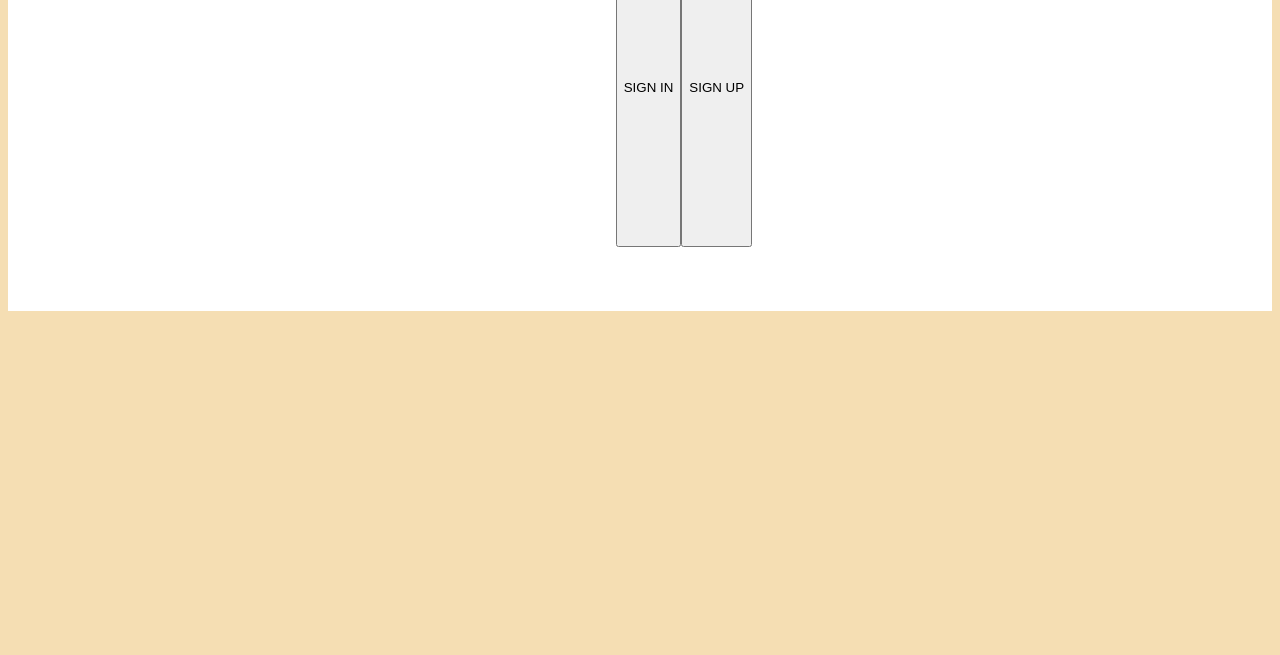
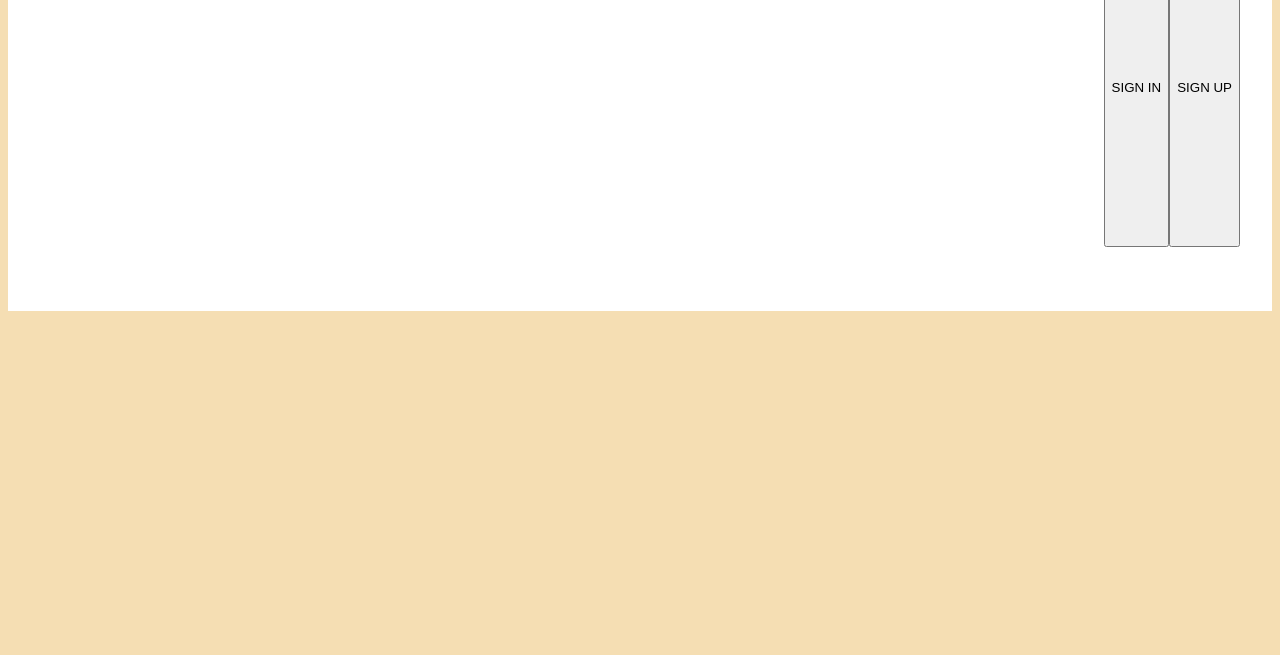
Before and after one commit to Jboywild1/nodejsclass, a plain HTML site: page index.html in a window 1280 px wide. Shown: the part 145-800 px from the top of the page. Drawn offline with Linux system fonts and the light colour scheme.

Commit message:
create style.css file

```diff
--- a/index.html
+++ b/index.html
@@ -10,8 +10,9 @@
 		height: 40vh;
 		padding: 4em 2em;
 		display: flex;
-		align-item: top;
+		align-item: center;
 		background-color: white;
+		justify-content: space-between;
 	}
 
 	ul{
--- /dev/null
+++ b/style.css
@@ -0,0 +1,3 @@
+body{
+	background-color: wheat;
+}
```
Also changed, not shown: 1 other file.
